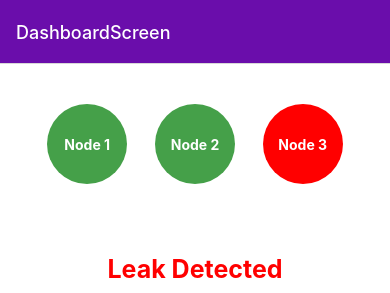
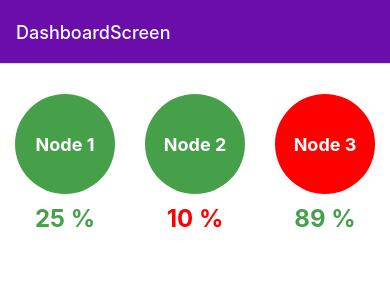
Before and after one commit to what-a-leak/wal-app, a React Native app: screen /DashboardScreen in a window 390 px wide. Shown: the top 293 px of the page. Built offline with nearby package versions, Linux system fonts and the light colour scheme.

Commit message:
Add Battery Level

```diff
--- a/Config/data.json
+++ b/Config/data.json
@@ -4,6 +4,7 @@
             "id": 1,
             "vibration_level": 0.15,
             "sound_level": 3,
+            "batterylevel": 25,
             "water_usage": {
                 "total": 1500,
                 "per_day": 50,
@@ -16,6 +17,7 @@
             "id": 2,
             "vibration_level": 0.25,
             "sound_level": 2,
+            "batterylevel": 10,
             "water_usage": {
                 "total": 1200,
                 "per_day": 40,
@@ -28,6 +30,7 @@
             "id": 3,
             "vibration_level": 2.35,
             "sound_level": 11,
+            "batterylevel": 89,
             "water_usage": {
                 "total": 1800,
                 "per_day": 102,
@@ -40,6 +43,7 @@
     "mean_values": {
         "vibration_level": 0.25,
         "sound_level": 20.01,
+        "batterylevel": 41,
         "water_usage": {
             "total": 1500,
             "per_day": 50,
--- a/Screen/DashboardScreen.js
+++ b/Screen/DashboardScreen.js
@@ -1,46 +1,31 @@
-import React, { useState } from 'react';
+import React from 'react';
 import { View, Text, StyleSheet, TouchableOpacity } from 'react-native';
 import { StatisticsGraphWeek } from './StatisticsScreen';
 import data from '../Config/data.json';
+import GetBattery from './GetBattery';
 
-// Composant Dashboard
 export default function DashboardScreen({ navigation }) {
-
   const allLeaksDetected = data.nodes.every(node => !node.leak_detected);
 
     return (
         <View style={styles.container}>
             {/* Nodes */}
             <View style={styles.nodeContainer}>
+                {data.nodes.map((node, index) => (
+                    <View key={index} style={styles.nodeWrapper}>
                         <TouchableOpacity
                             style={[
                                 styles.node,
-            { backgroundColor: data.nodes[0].leak_detected ? 'red' : '#45a049' },
+                                { backgroundColor: node.leak_detected ? 'red' : '#45a049' },
                             ]}
-          onPress={() => navigation.navigate('NodeInfo1')}
+                            onPress={() => navigation.navigate(`NodeInfo${index + 1}`)}
                         >
-          <Text style={styles.nodeText}>Node 1</Text>
+                            <Text style={styles.nodeText}>Node {index + 1}</Text>
                         </TouchableOpacity>
-        <TouchableOpacity
-          style={[
-            styles.node,
-            { backgroundColor: data.nodes[1].leak_detected ? 'red' : '#45a049' },
-          ]}
-          onPress={() => navigation.navigate('NodeInfo2')}
-        >
-          <Text style={styles.nodeText}>Node 2</Text>
-        </TouchableOpacity>
-        <TouchableOpacity
-          style={[
-            styles.node,
-            { backgroundColor: data.nodes[2].leak_detected ? 'red' : '#45a049' },
-          ]}
-          onPress={() => navigation.navigate('NodeInfo3')}
-        >
-          <Text style={styles.nodeText}>Node 3</Text>
-        </TouchableOpacity>
+                        <GetBattery nodeNumber={index} />
                     </View>
-
+                ))}
+            </View>
             {/* Leak Detection */}
       <Text style={[styles.leakText, { color: allLeaksDetected ? 'green' : 'red' }]}>
         {allLeaksDetected ? 'No Leak Detected' : 'Leak Detected'}
@@ -54,7 +39,6 @@ export default function DashboardScreen({ navigation }) {
     );
 }
 
-// Styles
 const styles = StyleSheet.create({
     container: {
         flexGrow: 1,
@@ -62,48 +46,29 @@ const styles = StyleSheet.create({
         alignItems: 'center',
         paddingBottom: 20,
     },
-  cardContainer: {
+    nodeContainer: {
         flexDirection: 'row',
         flexWrap: 'wrap',
         justifyContent: 'space-around',
         width: '100%',
     },
-  card: {
-    backgroundColor: '#80d8ff',
-    width: '45%',
-    height: '40%', // Augmente la hauteur des cartes
-    justifyContent: 'center',
+    nodeWrapper: {
         alignItems: 'center',
-    borderRadius: 10,
-    marginVertical: 5,
-  },
-  cardTitle: {
-    fontSize: 20,
-    color: '#333',
-  },
-  cardValue: {
-    fontSize: 30,
-    color: 'green',
-    fontWeight: 'bold',
-  },
-  nodeContainer: {
-    flexDirection: 'row',
-    justifyContent: 'space-evenly',
-    marginVertical: 20,
-    width: '90%',
+        marginVertical: 10,
     },
     node: {
-    width: 80,
-    height: 80,
-    borderRadius: 40,
+        width: 100,
+        height: 100,
         marginTop: 20,
         justifyContent: 'center',
         alignItems: 'center',
+        borderRadius: 50,
+        marginBottom: 10,
     },
     nodeText: {
         color: '#fff',
+        fontSize: 18,
         fontWeight: 'bold',
-    textAlign: 'center',
     },
     leakText: {
       fontSize: 25,
--- /dev/null
+++ b/Screen/GetBattery.js
@@ -0,0 +1,28 @@
+import React from 'react';
+import { View, Text, StyleSheet} from 'react-native';
+import data from '../Config/data.json';
+
+
+export default function GetBattery({ nodeNumber }) {
+    return(
+        <View style={styles.container}>
+            <Text style={[styles.infoValue,
+                data.nodes[nodeNumber].batterylevel < 20 && { color: 'red' }]}>
+                {data.nodes[nodeNumber].batterylevel} %
+            </Text>
+        </View>
+    )
+}
+
+const styles = StyleSheet.create({
+    container: {
+        flexGrow: 1,
+        justifyContent: 'center',
+        alignItems: 'center',
+    },
+    infoValue: {
+        fontSize: 24,
+        fontWeight: 'bold',
+        color: '#45a049',
+    },
+});
--- a/app.json
+++ b/app.json
@@ -12,16 +12,23 @@
       "backgroundColor": "#ffffff"
     },
     "ios": {
-      "supportsTablet": true
+      "supportsTablet": true,
+      "bundleIdentifier": "com.cedric9.Leaky"
     },
     "android": {
       "adaptiveIcon": {
         "foregroundImage": "./assets/adaptive-icon.png",
         "backgroundColor": "#ffffff"
-      }
+      },
+      "package": "com.cedric9.Leaky"
     },
     "web": {
       "favicon": "./assets/favicon.png"
+    },
+    "extra": {
+      "eas": {
+        "projectId": "46d8b2c8-0826-4f37-b4c0-6c13d1bb0cce"
+      }
     }
   }
 }
```
Also changed, not shown: eas.json (added, +21 -0 lines). Lines whose indentation alone changed are shown as unchanged.
